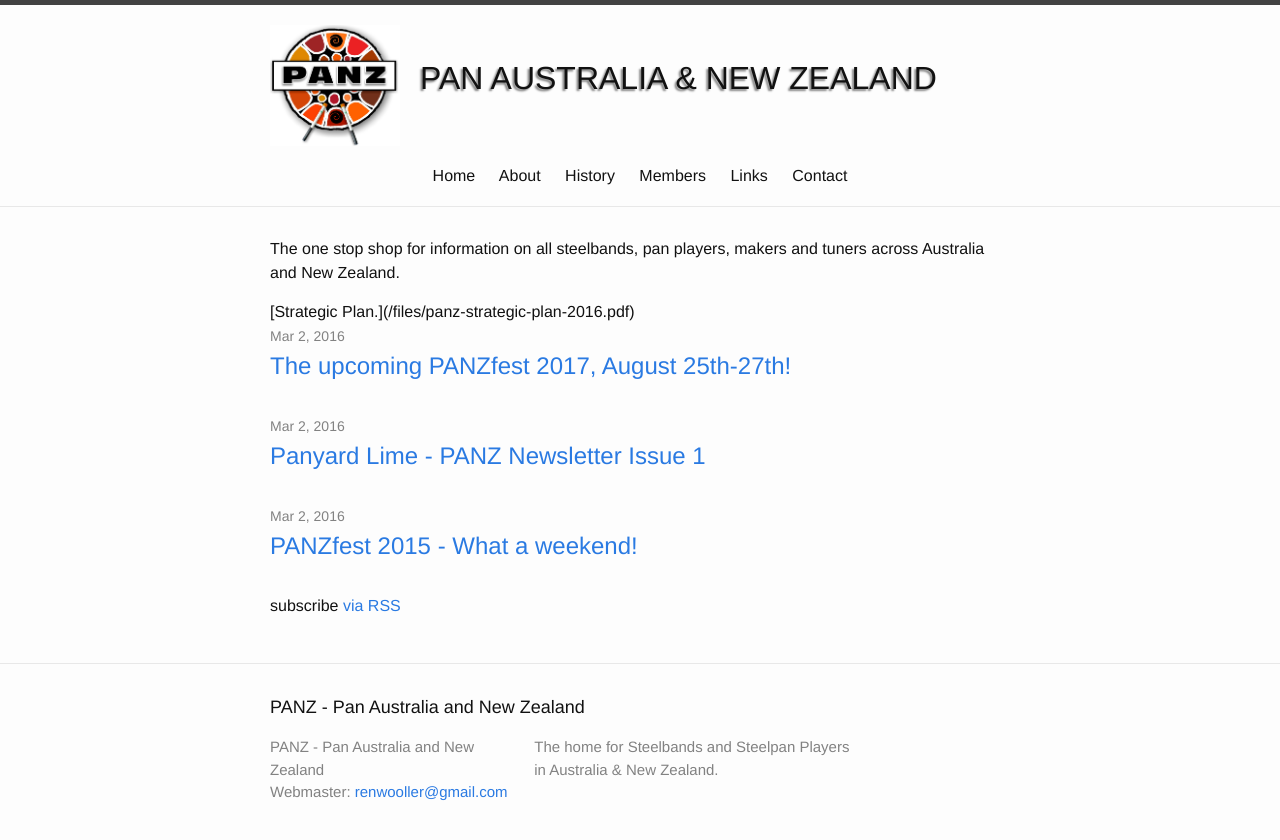
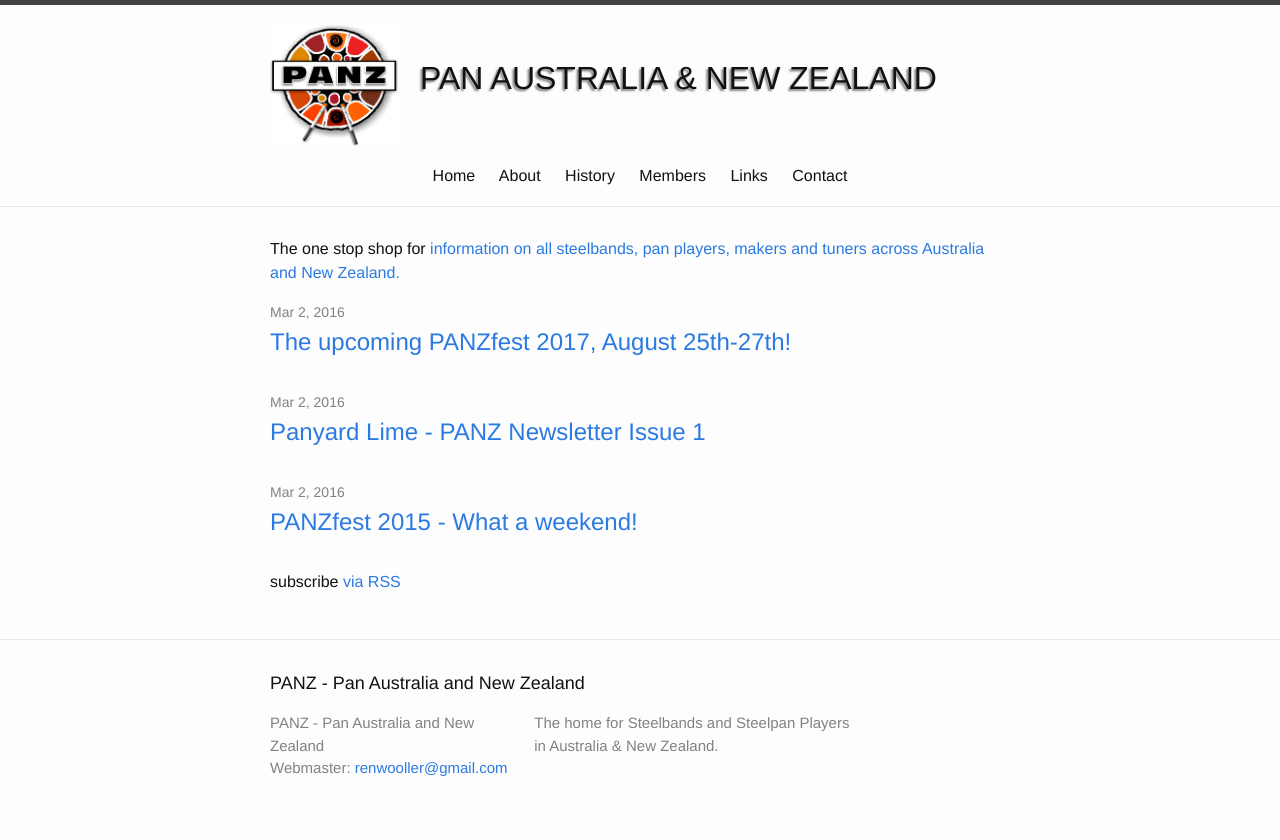
Before and after one commit to panzweb/panzweb.github.io, a Jekyll site: the page built from index.html, in a window 1280 px wide. Shown: the top 840 px of the page. Built offline with Jekyll 4.4.1, drawn with Linux system fonts in a browser that asks for light colours.

Commit message:
Update index.html

```diff
--- a/index.html
+++ b/index.html
@@ -3,8 +3,7 @@
 ---
 
 <div class="home">
-  <p> The one stop shop for information on all steelbands, pan players, makers and tuners across Australia and New Zealand.</p>
- [Strategic Plan.](/files/panz-strategic-plan-2016.pdf)
+  <p> The one stop shop for <a href="/files/panz-strategic-plan-2016.pdf">information on all steelbands, pan players, makers and tuners across Australia and New Zealand.</a></p>
 
   <ul class="post-list">
     {% for post in site.posts %}
```
